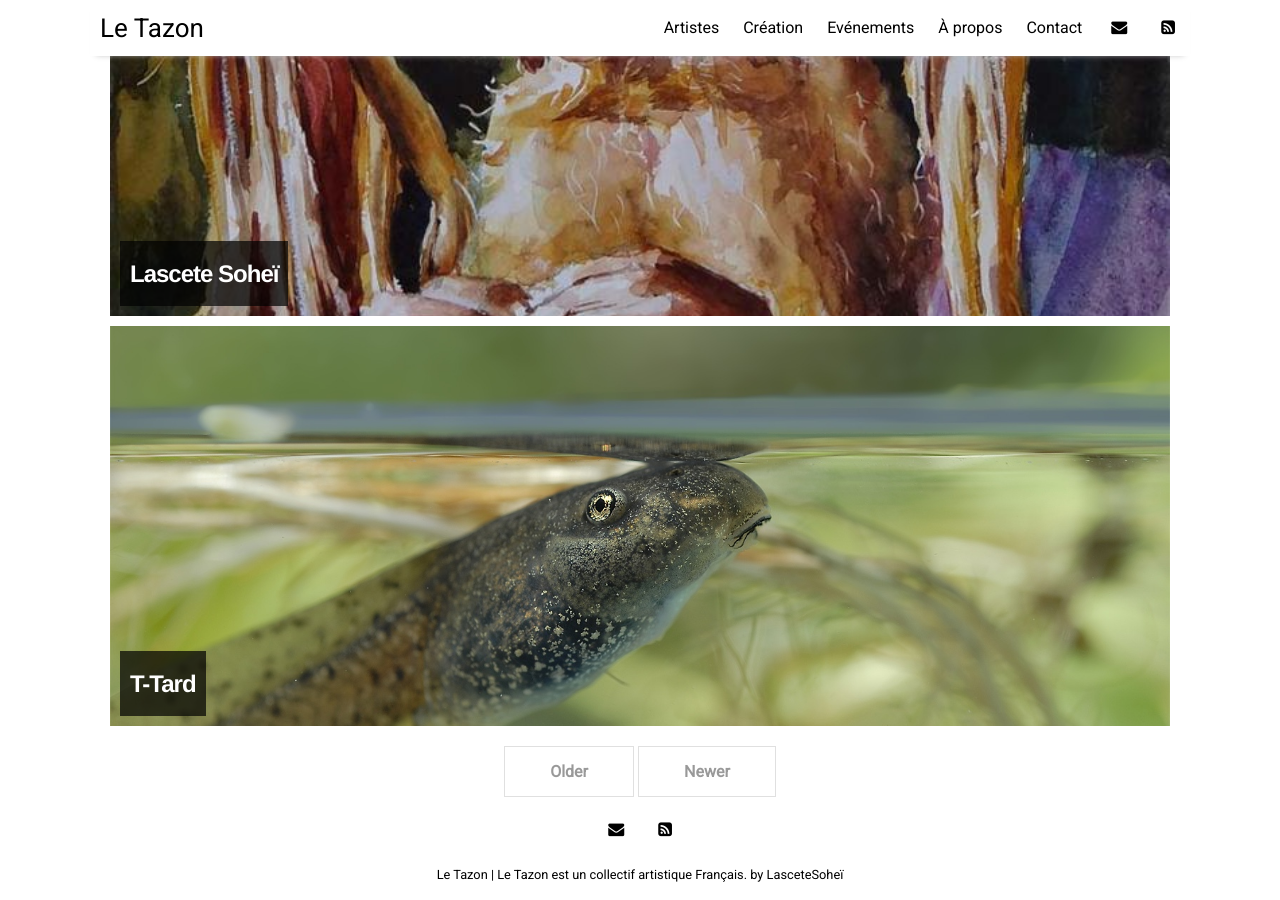
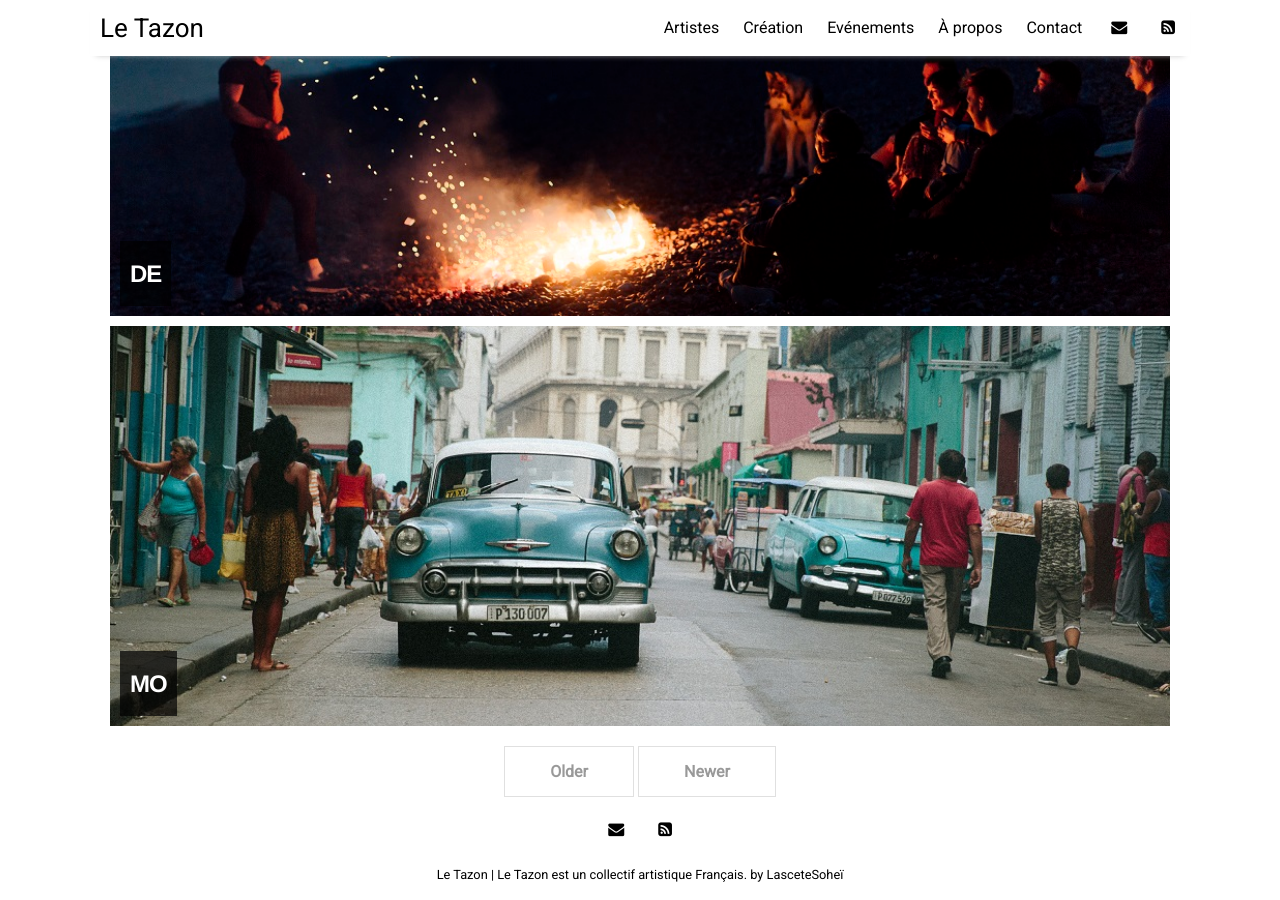
Before and after one commit to LasceteSohei/Le-Tazon, a Jekyll site: the page built from index.html, in a window 1280 px wide and 900 px high, scrolled down 975 px. Built offline with Jekyll 4.4.1, drawn with Linux system fonts in a browser that asks for light colours; nearby versions of some CDN libraries; the list of posts is cut into pages by our own code.

Commit message:
Trying out some stuff

```diff
--- a/_posts/2016-05-05-learning-resources.md
+++ b/_posts/2016-05-05-learning-resources.md
@@ -1,10 +1,10 @@
 ---
 layout: post
-title: "T-Tard"
+title: "MO"
 author: "LasceteSoheï"
 categories: d
 tags: [artiste, présentation]
-image: T-Tard.jpg
+image: cuba-1.jpg
 ---
 
 The beauty of computer programming is that you do not need to formally go to school to learn how to program. You can learn almost everything that you would need to know online, and for free. The following resources are some that I have used personally, that I highly recommend, for anyone looking to learn more about computer programming.
--- a/_posts/2016-10-10-getting-started.md
+++ b/_posts/2016-10-10-getting-started.md
@@ -1,10 +1,10 @@
 ---
 layout: post
-title: "Lascete Soheï"
+title: "DE"
 author: "LasceteSoheï"
 categories: d
 tags: [artiste, présentation]
-image: Lascete.jpg
+image: nature-1.jpg
 ---
 
 # Millennial
```
